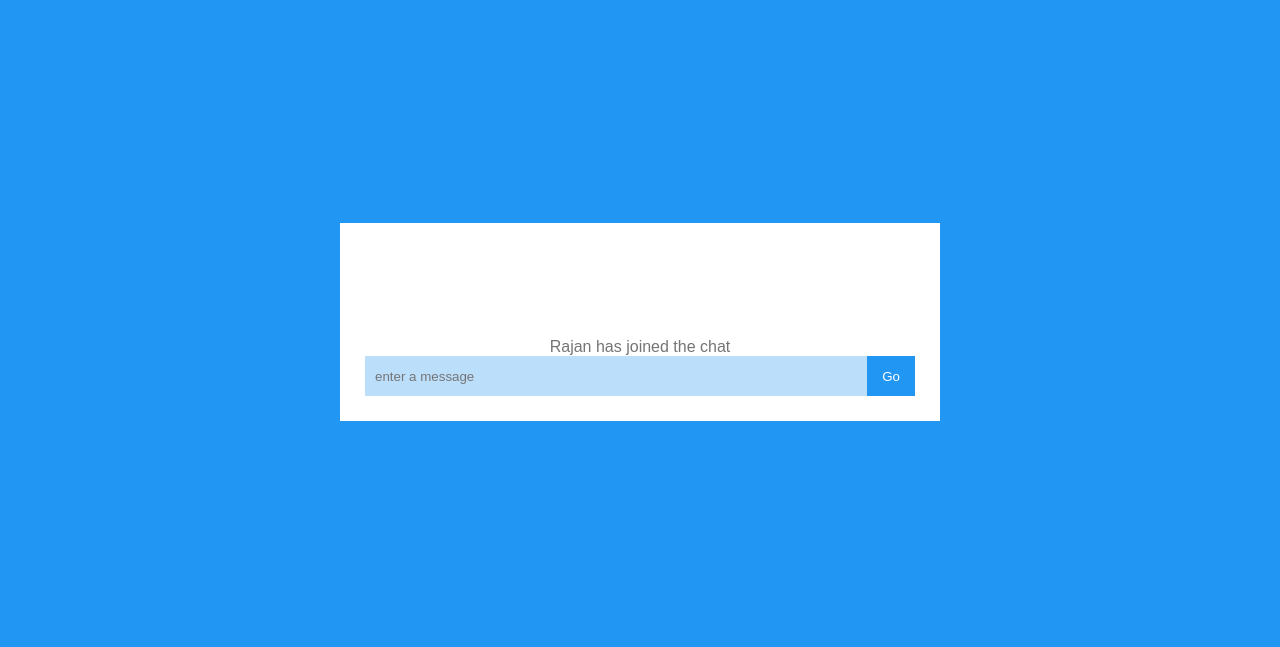
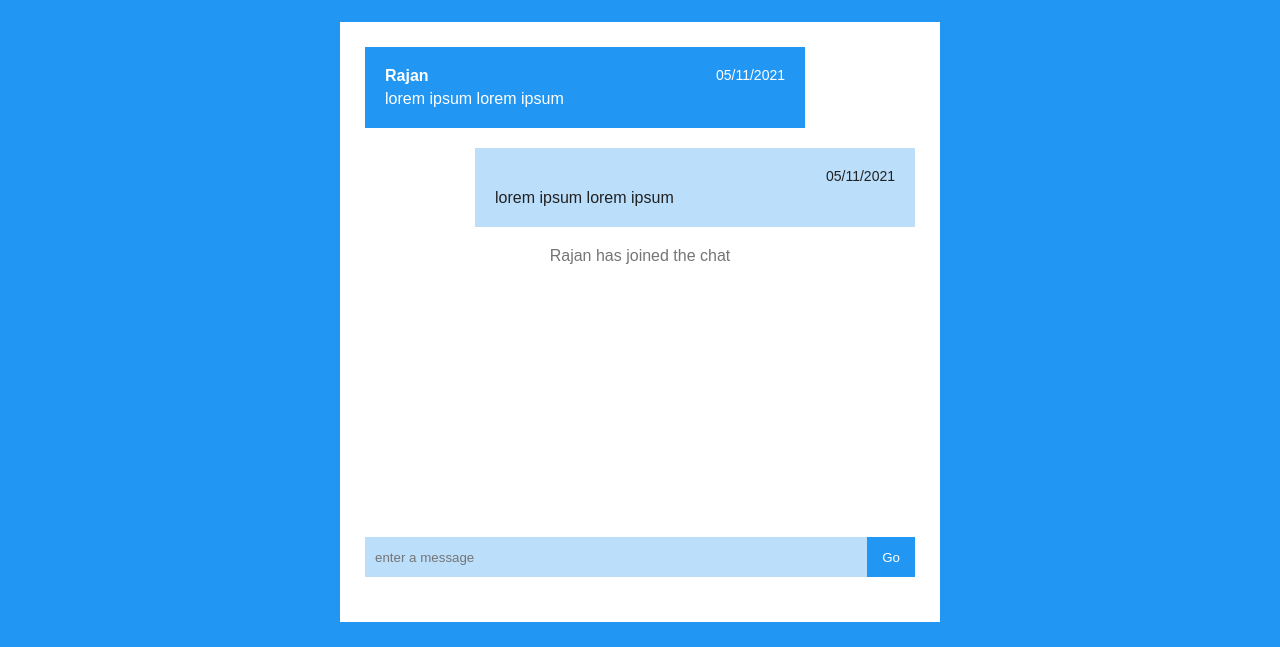
Before and after one commit to rkg-37/ChatApp, a plain HTML site: page index.html in a window 1280 px wide. Shown: the part 153-800 px from the top of the page. Drawn offline with Linux system fonts and the light colour scheme.

Commit message:
working done on 7/11/2021

```diff
--- a/app.css
+++ b/app.css
@@ -127,7 +127,6 @@ button {
   color: white;
   border: none;
 }
-
 /* chat section  */
 
 #chat {
@@ -137,3 +136,35 @@ button {
   color: white;
   overflow-y: scroll;
 }
+
+/*  message */
+.message {
+  background-color: var(--primary-blue);
+  padding: 20px;
+  width: 80%;
+  margin-bottom: 20px;
+}
+
+.message-right {
+  background-color: var(--light-blue);
+  color: var(--primary-text);
+  margin-left: 20%;
+}
+
+.message-details {
+  margin-bottom: 5px;
+  justify-content: space-between;
+}
+
+.message-date {
+  font-weight: 100;
+  font-size: 14px;
+}
+
+.message-author {
+  font-weight: 800;
+}
+
+.message-content {
+  font-weight: 100;
+}
--- a/app.js
+++ b/app.js
@@ -0,0 +1,10 @@
+const messageType = { LEFT: "left", RIGHT: "RIGHT", LOGIN: "login" };
+
+// chat
+const chatWindow = document.getElementById("chat");
+const messageList = document.getElementById("messageList");
+const messageInput = document.getElementById("messageInput");
+const sendBtn = document.getElementById("sendBtn");
+//login
+
+const message = []; // date , message , author,type
--- a/index.html
+++ b/index.html
@@ -31,25 +31,27 @@
           </form>
         </section>
 
-        <section id="chat">
-          <div id="messageList">
+        <section id="chat" class="flex-grow-1 flex-column">
+          <div id="messageList" class="flex-grow-1">
             <div class="message message-left">
-              <div class="message-details">
+              <div class="message-details flex">
                 <p class="message-author">Rajan</p>
                 <p class="message-date">05/11/2021</p>
               </div>
               <p class="message-content">lorem ipsum lorem ipsum</p>
             </div>
             <div class="message message-right">
-              <div class="message-details">
+              <div class="message-details flex">
                 <p class="message-author"></p>
                 <p class="message-date">05/11/2021</p>
               </div>
               <p class="message-content">lorem ipsum lorem ipsum</p>
             </div>
-            <p class="secondary-text text-center">Rajan has joined the chat</p>
+            <p class="secondary-text text-center mb-2">
+              Rajan has joined the chat
+            </p>
           </div>
-          <form id="messageForm" class="flex">
+          <form id="messageForm" class="flex mb-2">
             <input
               type="text"
               name="message"
@@ -57,7 +59,7 @@
               placeholder="enter a message"
               class="flex-grow-1"
             />
-            <button type="submit" id="loginBtn">Go</button>
+            <button type="submit" id="sendBtn">Go</button>
           </form>
         </section>
       </div>
```
